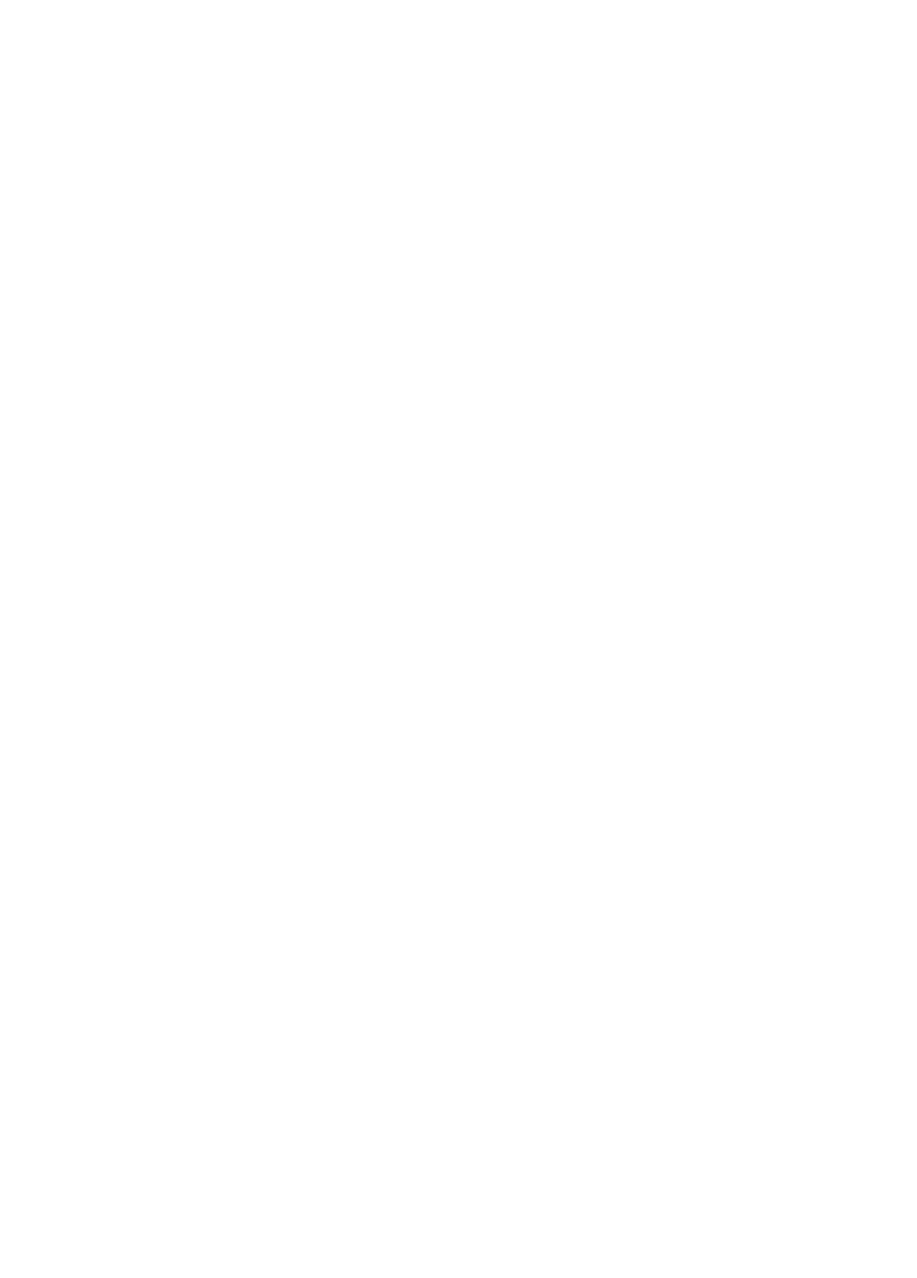
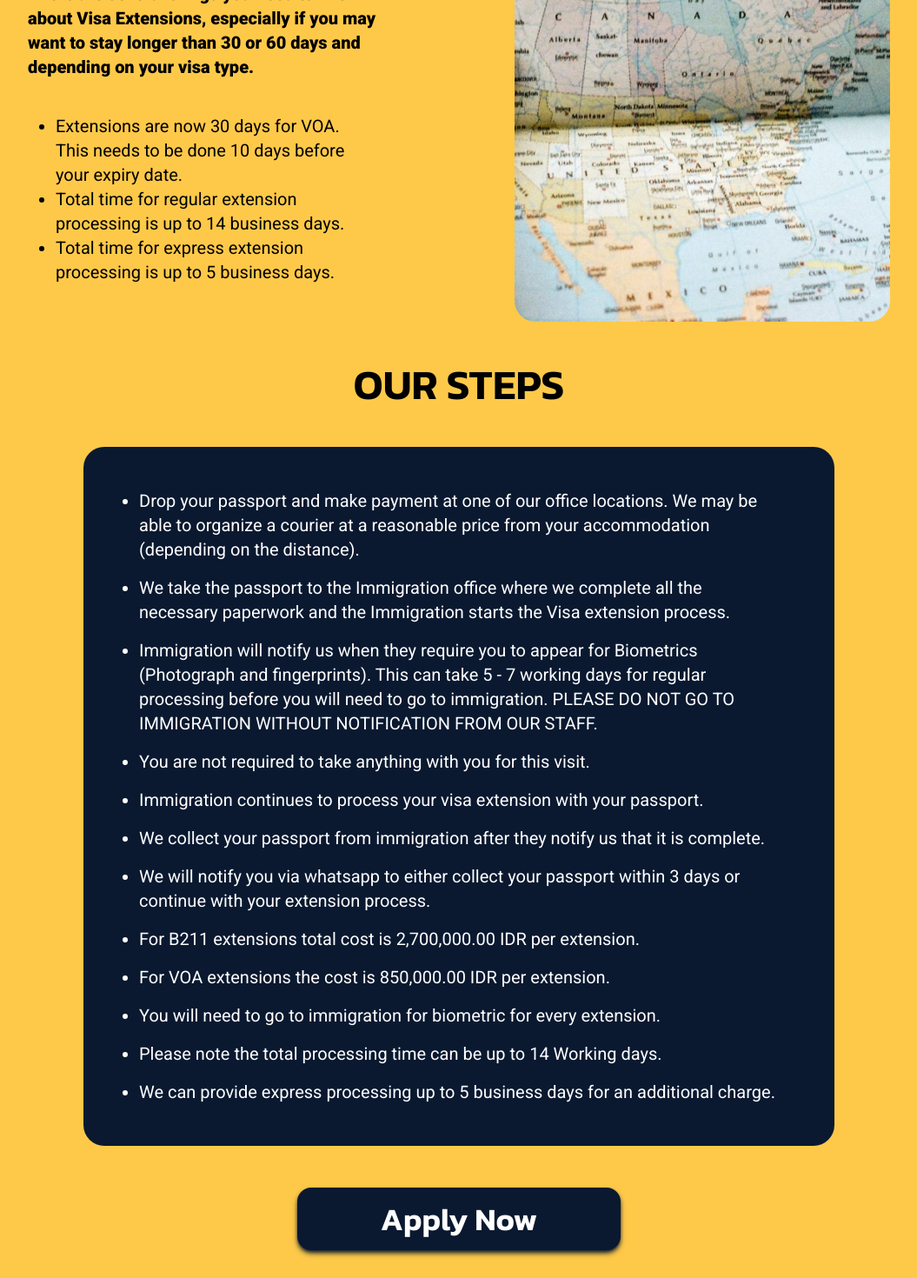
Before and after one commit to shrall/SmartVisaBali, a Vue app: page /voa-extension in a window 1280 px wide. Before the commit this address had no page. Shown: the part 320-1790 px from the top of the page at 87% size, without its empty margins (112-1167 px from the left). Before the commit the page ends 800 px from the top, so only its background shows below. Built offline with nearby package versions, Linux system fonts and the light colour scheme.

Commit message:
feat: add voa extension page

```diff
--- a/src/router/index.js
+++ b/src/router/index.js
@@ -15,6 +15,7 @@ import OthersItas from "/src/views/OthersItas.vue";
 import VIPNgurahRai from "/src/views/VIPNgurahRai.vue";
 import OffshoreSingleEntry from "/src/views/OffshoreSingleEntry.vue";
 import OnshoreSingleEntry from "/src/views/OnshoreSingleEntry.vue";
+import VoaExtension from "/src/views/VoaExtension.vue";
 
 //Routes
 const routes = [
@@ -138,6 +139,14 @@ const routes = [
       title: "Onshore Single Entry",
     },
   },
+  {
+    path: "/voa-extension",
+    name: "VoaExtension",
+    component: VoaExtension,
+    meta: {
+      title: "Voa Extension",
+    },
+  },
 ];
 
 const router = createRouter({
--- a/src/views/Services.vue
+++ b/src/views/Services.vue
@@ -338,6 +338,7 @@
             rounded-2xl
           "
         >
+          <router-link class="w-full" :to="{ name: 'VoaExtension' }">
             <div
               class="
                 text-3xl
@@ -353,6 +354,7 @@
             >
               VOA Extension
             </div>
+          </router-link>
           <div
             class="
               text-3xl
--- /dev/null
+++ b/src/views/VoaExtension.vue
@@ -0,0 +1,165 @@
+<template>
+  <Navbar />
+  <div
+    class="
+      font-roboto
+      w-vw-100
+      bg-sv-yellow-300
+      flex flex-col
+      items-center
+      gap-0
+      pt-36
+      px-36
+      pb-24
+    "
+  >
+    <div class="grid grid-cols-2 place-items-center gap-32">
+      <div class="flex flex-col justify-center gap-12">
+        <div class="text-5xl font-kanit font-semibold">
+          VOA EXTENSION IN INDONESIA
+        </div>
+        <div class="flex flex-col gap-2 text-xl">
+          <div class="font-extrabold">
+            There are several things you need to know about Visa Extensions,
+            especially if you may want to stay longer than 30 or 60 days and
+            depending on your visa type.
+          </div>
+          <ul class="list-disc p-8">
+            <li>
+              Extensions are now 30 days for VOA. This needs to be done 10 days
+              before your expiry date.
+            </li>
+            <li>
+              Total time for regular extension processing is up to 14 business
+              days.
+            </li>
+            <li>
+              Total time for express extension processing is up to 5 business
+              days.
+            </li>
+          </ul>
+        </div>
+      </div>
+      <img
+        src="../assets/images/voa-extension.png"
+        class="w-vw-50 rounded-3xl"
+      />
+    </div>
+    <div
+      class="
+        w-vw-100
+        px-16
+        py-12
+        flex flex-col
+        gap-12
+        items-center
+        font-kanit font-semibold
+      "
+    >
+      <div class="text-5xl">OUR STEPS</div>
+      <div class="flex items-center justify-center gap-8">
+        <div
+          class="
+            bg-sv-black
+            rounded-3xl
+            text-white
+            px-16
+            py-12
+            text-center
+            flex flex-col
+            cursor-pointer
+            gap-16
+          "
+        >
+          <div class="text-xl font-roboto font-normal">
+            <ul class="list-disc text-start flex flex-col gap-4">
+              <li>
+                Drop your passport and make payment at one of our office
+                locations. We may be able to organize a courier at a reasonable
+                price from your accommodation (depending on the distance).
+              </li>
+              <li>
+                We take the passport to the Immigration office where we complete
+                all the necessary paperwork and the Immigration starts the Visa
+                extension process.
+              </li>
+              <li>
+                Immigration will notify us when they require you to appear for
+                Biometrics (Photograph and fingerprints). This can take 5 - 7
+                working days for regular processing before you will need to go
+                to immigration. PLEASE DO NOT GO TO IMMIGRATION WITHOUT
+                NOTIFICATION FROM OUR STAFF.
+              </li>
+              <li>
+                You are not required to take anything with you for this visit.
+              </li>
+              <li>
+                Immigration continues to process your visa extension with your
+                passport.
+              </li>
+              <li>
+                We collect your passport from immigration after they notify us
+                that it is complete.
+              </li>
+              <li>
+                We will notify you via whatsapp to either collect your passport
+                within 3 days or continue with your extension process.
+              </li>
+              <li>
+                For B211 extensions total cost is 2,700,000.00 IDR per
+                extension.
+              </li>
+              <li>
+                For VOA extensions the cost is 850,000.00 IDR per extension.
+              </li>
+              <li>
+                You will need to go to immigration for biometric for every
+                extension.
+              </li>
+              <li>
+                Please note the total processing time can be up to 14 Working
+                days.
+              </li>
+              <li>
+                We can provide express processing up to 5 business days for an
+                additional charge.
+              </li>
+            </ul>
+          </div>
+        </div>
+      </div>
+    </div>
+    <a href="https://linktr.ee/smartvisa.bali">
+      <div class="flex">
+        <div
+          class="
+            bg-sv-black
+            text-white
+            hover:bg-white hover:text-sv-black
+            font-kanit font-semibold
+            text-4xl
+            rounded-2xl
+            text-center
+            justify-center
+            px-24
+            py-4
+            shadow-md shadow-sv-black
+            cursor-pointer
+          "
+        >
+          Apply Now
+        </div>
+      </div>
+    </a>
+  </div>
+  <Footer v-bind:bgColor="'bg-white'"></Footer>
+</template>
+
+    <script>
+import Navbar from "../components/Navbar.vue";
+import Footer from "../components/Footer.vue";
+export default {
+  setup() {},
+  components: { Navbar, Footer },
+};
+</script>
```
Also changed, not shown: src/assets/images/voa-extension.png (added). Lines whose indentation alone changed are shown as unchanged.
